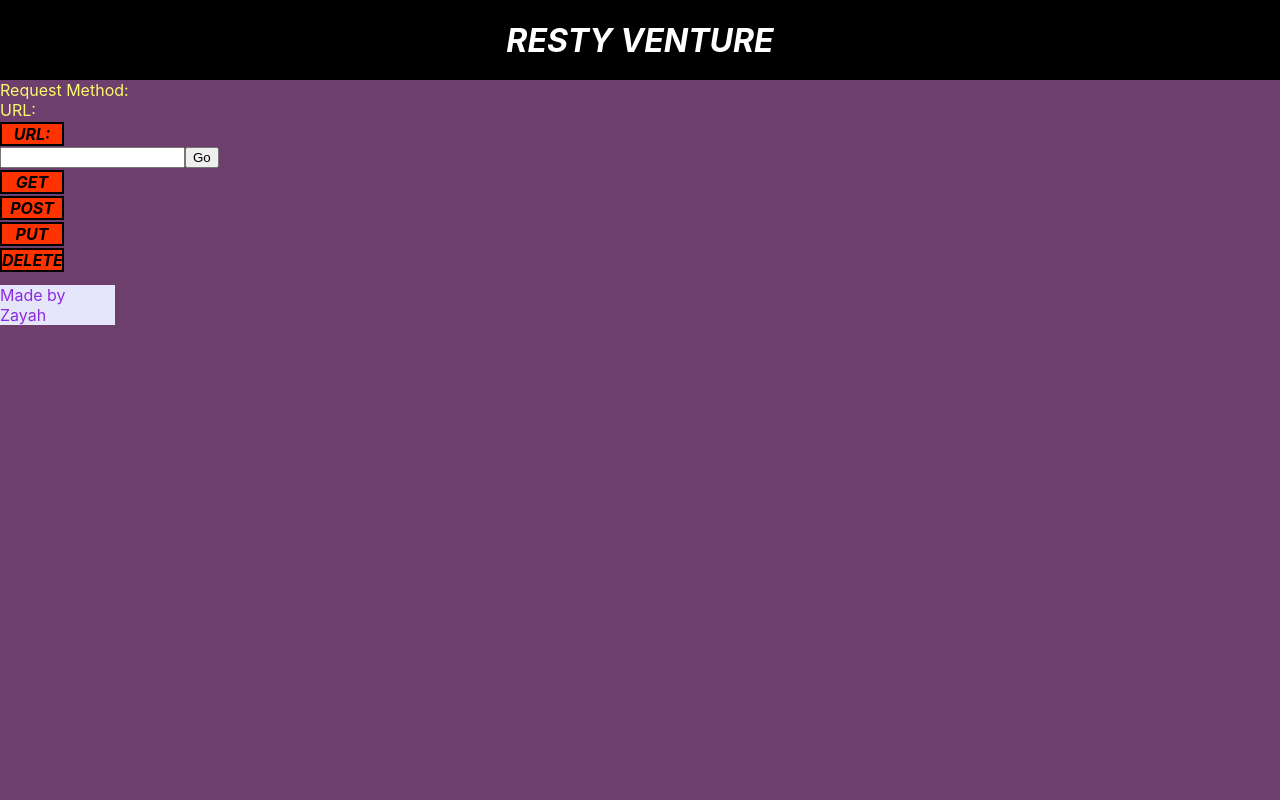
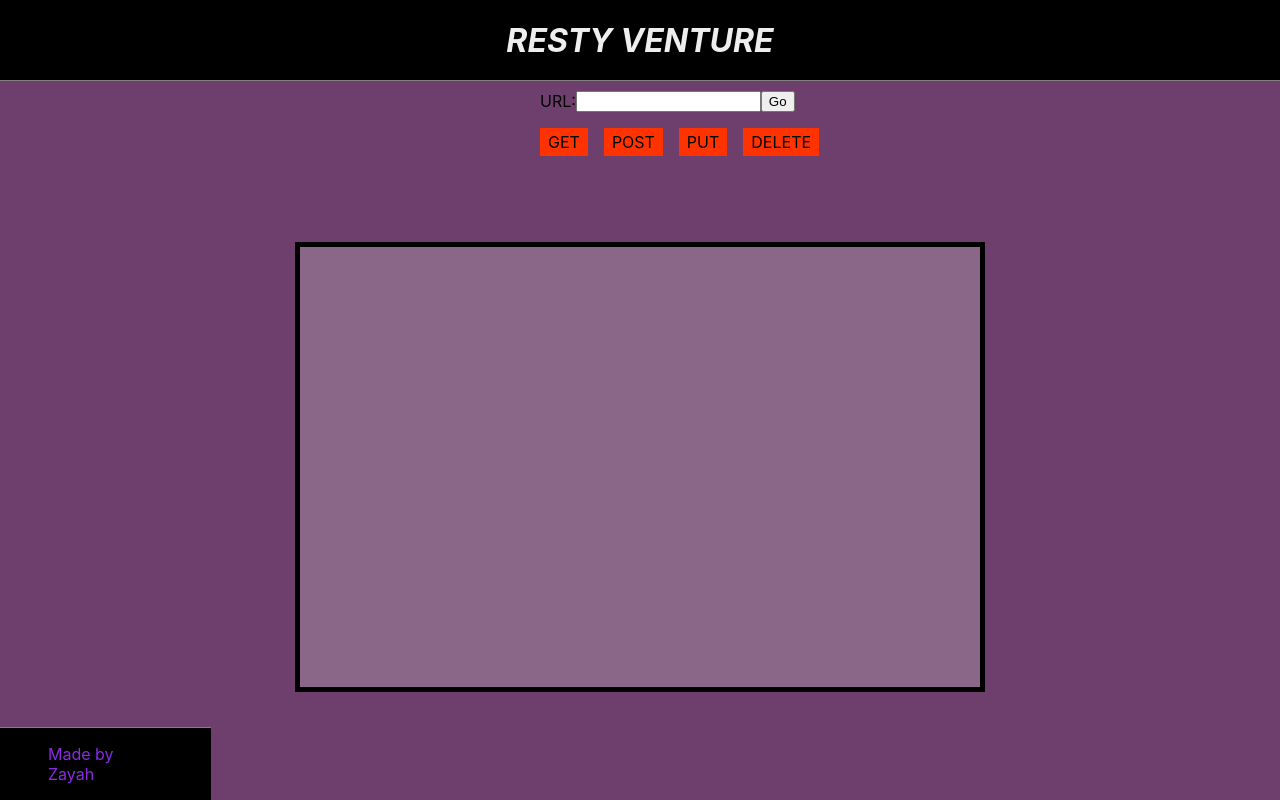
Before and after one commit to ZayahPapaya/resty-venture, a React (Create React App) app: page / in a window 1280 px wide. Built offline with nearby package versions, Linux system fonts and the light colour scheme.

Commit message:
Changes up styling, adds API calls

```diff
--- a/package.json
+++ b/package.json
@@ -10,8 +10,12 @@
     "@types/node": "^16.11.62",
     "@types/react": "^18.0.21",
     "@types/react-dom": "^18.0.6",
+    "axios": "^1.0.0",
     "react": "^18.2.0",
+    "react-bootstrap": "^2.5.0",
     "react-dom": "^18.2.0",
+    "react-jsonschema-form": "1.8.1",
+    "react-router-dom": "5.2.0",
     "react-scripts": "5.0.1",
     "sass": "^1.55.0",
     "typescript": "^4.8.4",
--- a/src/App.css
+++ /dev/null
@@ -1,7 +0,0 @@
-#firstChild{
-  padding-top: 80px;
-}
-body {
-  background-color: rgb(110, 63, 108);
-  color: rgb(250, 250, 111);
-}
--- /dev/null
+++ b/src/App.scss
@@ -0,0 +1,41 @@
+/* #firstChild{
+  padding-top: 80px;
+}
+body {
+  background-color: rgb(110, 63, 108);
+  color: rgb(250, 250, 111);
+} */
+$backgroundColor: rgb(110, 63, 108);
+
+html, body {
+  height: 100%;
+  margin: 0;
+  padding: 0;
+}
+
+body {
+  background: $backgroundColor;
+  height: 100%;
+
+  #root {
+    display: flex;
+    flex-direction: column;
+    height: 100%;
+  }
+
+  footer {
+    background: darken($backgroundColor, 50);
+    border-top: 1px solid grey;
+    padding: 1em 3em;
+    margin: 0;
+  }
+
+  header {
+    background: darken($backgroundColor, 75);
+    border-bottom: 1px solid grey;
+    color: #eee;
+    padding: 0;
+    margin: 0;
+    text-align: center;
+  }
+}
--- a/src/App.tsx
+++ b/src/App.tsx
@@ -1,43 +1,48 @@
-import React from 'react';
-import './App.css';
+import React, { useState } from 'react';
+import axios from 'axios';
+import './App.scss';
 import { Footer } from './components/footer/footer';
 import { Header } from './components/header/header';
 import { Results } from './components/results/results';
 import { Form } from './components/form/form';
 
-class App extends React.Component {
-  constructor(props: any) {
-    super(props);
-    this.state = {
-      data: null,
-      requestParams: {},
-    };
+const App = () => {
+  let [state, setState] = useState({});
+  const callApi = async (request: any) => {
+    console.log(`it's callback time`, request)
+    let data;
+    switch (request?.method) {
+      case 'GET':
+        data = await axios.get(request.url);
+        break;
+      case 'POST':
+        data = await axios.post(request.url);
+        break;
+      case 'PUT':
+        data = await axios.put(request.url);
+        break;
+      case 'DELETE':
+        data = await axios.delete(request.url);
+        break;
+
+      default:
+        console.log('No methods?');
+        break;
     }
-  callApi = (request: string) => {
-    const data = {
-      count: 2,
-      results: [
-        { name: 'fake1', url: 'http://pog.com/1' },
-        { name: 'fake2', url: 'http://pog.com/2' },
-      ],
-    };
-    this.setState({ data, request });
+    console.log(data)
+    state = { data, request };
+    setState(state);
   }
-  render() {
-    //{this.state.requestParams.method}
-    //{this.state.requestParams.url}
-    //data={this.state.data}
   return (
     <>
       <Header />
       <div id='firstChild'>Request Method: </div>
       <div>URL: </div>
-        <Form handleApiCall={this.callApi} />
-        <Results />
+      <Form callApi={callApi} />
+      <Results results={state} />
       <Footer />
     </>
   );
 }
-}
 
 export default App;
--- a/src/components/form/form.tsx
+++ b/src/components/form/form.tsx
@@ -5,17 +5,21 @@ const handleSubmit = (e: any, callback: Function) => {
     method:'GET',
     url: 'https://pokeapi.co/api/v2/pokemon',
   };
+  console.log('handling button')
   callback(formData);
 }
-export const Form = (props:any) => (
+
+export const Form = (props:any) => {
+  //const [methodValue, setMethodValue] = useState('GET');
+  return (
 <>
 <form onSubmit={(e) => handleSubmit(e, props.callApi)}>
   <label>
-    <span>URL: </span>
+    <span id='urlLabel'>URL: </span>
     <input name='url' type='text'/>
     <button type='submit'>Go</button>
   </label>
-  <label>
+  <label className="methods">
     <span id='get'>GET</span>
     <span id='post'>POST</span>
     <span id='put'>PUT</span>
@@ -23,4 +27,4 @@ export const Form = (props:any) => (
   </label>
 </form>
 </>
-);
+)};
--- a/src/components/form/form_style.scss
+++ b/src/components/form/form_style.scss
@@ -1,14 +1,41 @@
-span {
-  display: flex;
-  flex-direction: column;
-  color: black;
-  background-color: rgb(255, 51, 0);
-  width: 60px;
-  text-align: center;
-  font-weight: bold;
-  font-style: italic;
-  border-color: black;
-  border-style: solid;
-  border-width: 2px;
-  margin-top: 2px;
+// span {
+//   display: flex;
+//   flex-direction: column;
+//   color: black;
+//   background-color: rgb(255, 51, 0);
+//   width: 60px;
+//   text-align: center;
+//   font-weight: bold;
+//   font-style: italic;
+//   border-color: black;
+//   border-style: solid;
+//   border-width: 2px;
+//   margin-top: 2px;
+// }
+
+$backgroundColor: rgb(255, 51, 0);
+$radius: 40%;
+
+form {
+  display: inline-block;
+  margin: auto;
+  width: 200px;
+
+  label {
+    display: flex;
+    margin: 1rem 0;
+
+    &.methods {
+      span {
+        cursor: pointer;
+        margin-right: 1rem;
+        padding: .25rem .5rem;
+        background: $backgroundColor;
+
+        &:hover, &.active {
+          background: rgb(253, 122, 89);
+        }
+      }
+    }
+  }
 }
--- a/src/components/results/results.tsx
+++ b/src/components/results/results.tsx
@@ -1 +1,2 @@
-export const Results = (props: any) => (<section><pre>{props.data ? JSON.stringify(props.data, undefined, 2): null}</pre></section>);
+import './results_style.scss';
+export const Results = (props: any) => (<section><pre>{props.results.data ? JSON.stringify(props.results, undefined, 2): null}</pre></section>);
--- /dev/null
+++ b/src/components/results/results_style.scss
@@ -0,0 +1,9 @@
+section {
+  margin: auto;
+  width: 50%;
+  background-color: rgb(138, 102, 136);
+  padding: 20px;
+  border: 5px black solid;
+  height: 400px;
+  overflow: auto;
+}
```
Also changed, not shown: 2 other files (tests, documents, lock files or other folders). Lines whose indentation alone changed are shown as unchanged.
